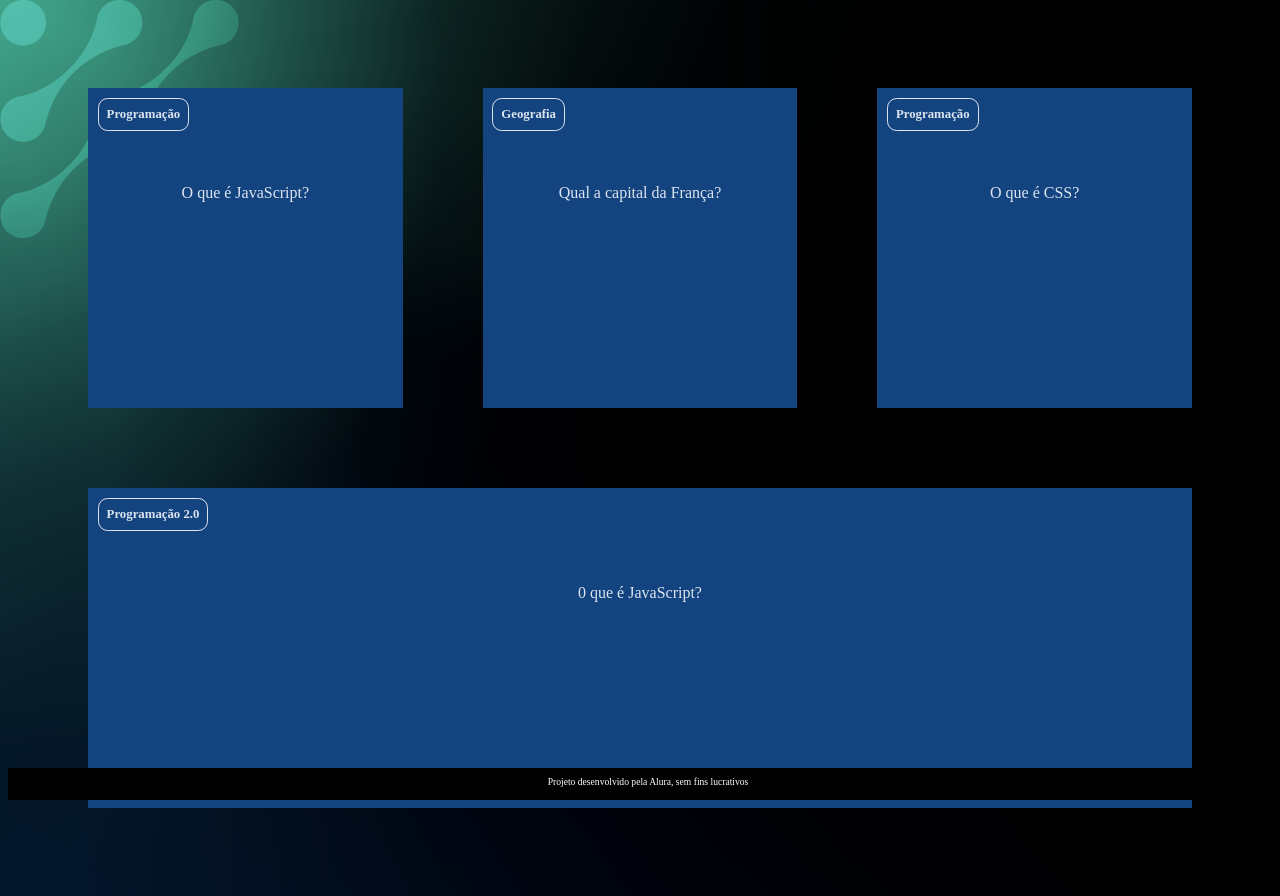
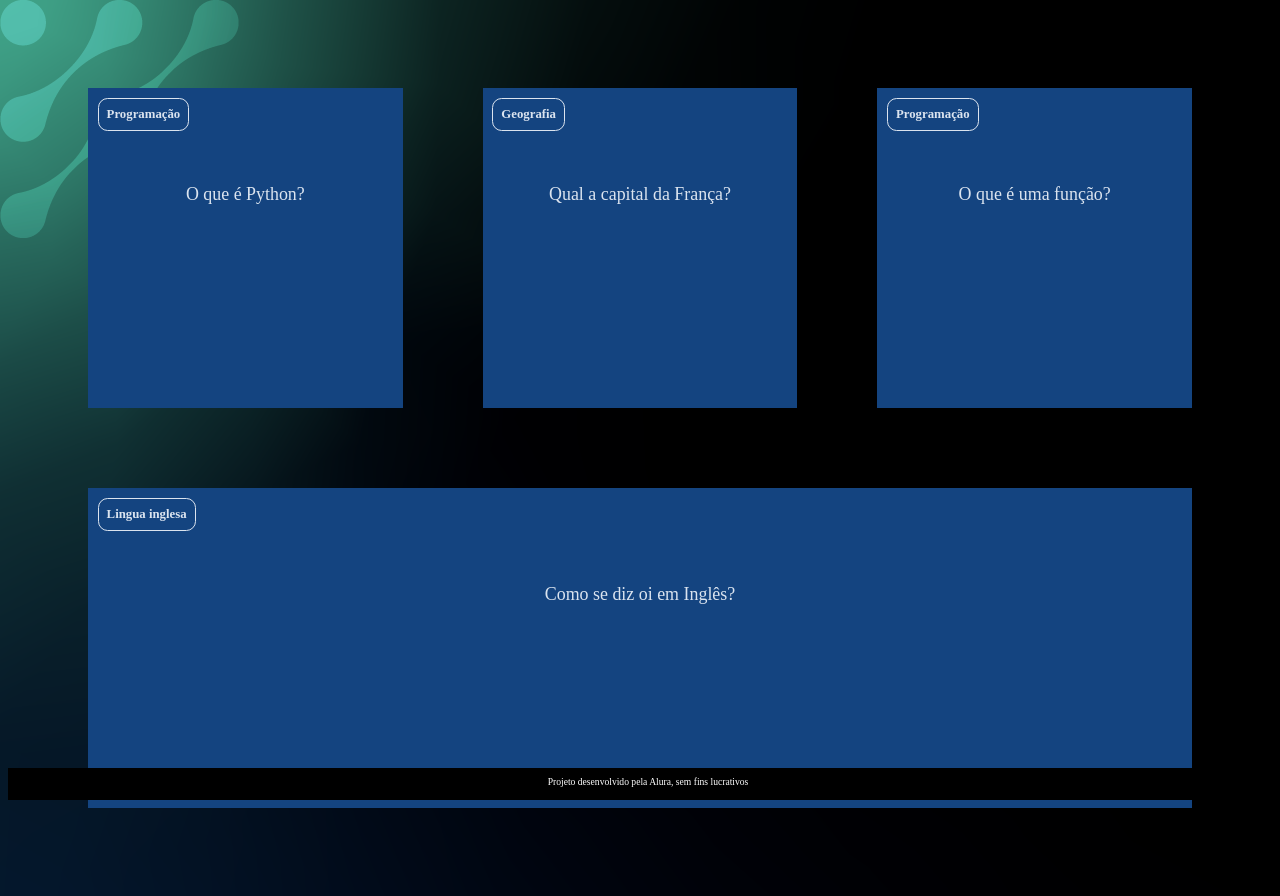
Before and after one commit to davyzera/Flashcard, a plain HTML site: page index.html in a window 1280 px wide. Drawn offline with Linux system fonts and the light colour scheme.

Commit message:
Add files via upload

```diff
--- a/app.js
+++ b/app.js
@@ -1,5 +1,28 @@
-function criaCartao (categoria, pergunta, resposta){
-    let container = document.getElementbyId('container')
+function criaCartao(categoria, pergunta, resposta) {
+    let container = document.getElementById('container')
     let cartao = document.createElement('article')
     cartao.className = 'cartao'
+
+    cartao.innerHTML = `
+    <div class="cartao__conteudo">
+    <h3>${categoria}</h3>
+    <div class="cartao__conteudo__pergunta">
+        <p>${pergunta}</p>
+    </div>
+    <div class="cartao__conteudo__resposta">
+        <p>${resposta}</p>
+    </div>
+    </div>
+    `
+    let respostaEstaVisivel = false
+
+    function viraCartao(){
+        respostaEstaVisivel = !respostaEstaVisivel
+        cartao.classList.toggle('active', respostaEstaVisivel)
+    }
+
+    cartao.addEventListener('click', viraCartao)
+
+    container.appendChild(cartao)
+
 }
--- a/assets/style.css
+++ b/assets/style.css
@@ -43,6 +43,7 @@ body{
     margin-top: 1rem;
     padding: 2rem;
     margin-top: 4rem;
+    font-size: 1.4vw;
 }
 .cartao__conteudo__pergunta p{
     color: var(--text-color);
@@ -52,7 +53,7 @@ body{
     color: var(--card-back-color);
     font-weight: 700;
 }
-.cartao:hover .cartao__conteudo{
+.cartao.active .cartao__conteudo{
     transform: rotateY(180deg);
 }
 .cartao__conteudo__pergunta,
@@ -61,9 +62,12 @@ body{
     position: absolute;
     height: 100%;
     width: 100%;
+    box-sizing: border-box;
 }
 .cartao__conteudo__resposta{
     transform: rotateY(180deg);
+    background-color: rdba(0, 244, 191, 0.2);
+    border: 4px solid var(--card-back-color);
 }
 
 
@@ -82,3 +86,20 @@ footer p{
     font-size: 0.6rem;
     margin-top: 0.5rem;
 }
+
+
+@media (max-width: 560px){
+
+    body{
+        background: url(img/bg-mobile.webp);
+    }
+    .cartao{
+        flex: 1 0 calc(100% - 1rem);
+    }
+    .cartao__conteudo h3{
+        font-size: 3vw;
+    }
+    .cartao__conteudo p{
+        font-size: 3.8vw;
+    }
+}
--- a/index.html
+++ b/index.html
@@ -9,7 +9,7 @@
 <body>
     <main>
         <section id="container">
-            <article class="cartao">
+            <!-- <article class="cartao">
                 <div class="cartao__conteudo">
                     <h3>Programação</h3>
                     <div class="cartao__conteudo__pergunta">
@@ -19,46 +19,13 @@
                         <p>O JavaScript é uma linguagem de programação</p>
                     </div>
                 </div>
-            </article>
-            <article class="cartao">
-                <div class="cartao__conteudo">
-                    <h3>Geografia</h3>
-                    <div class="cartao__conteudo__pergunta">
-                        <p>Qual a capital da França?</p>
-                    </div>
-                    <div class="cartao__conteudo__resposta">
-                        <p>A capital da França é Paris</p>
-                    </div>
-                </div>
-            </article>
-            <article class="cartao">
-                <div class="cartao__conteudo">
-                    <h3>Programação</h3>
-                    <div class="cartao__conteudo__pergunta">
-                        <p>O que é CSS?</p>
-                    </div>
-                    <div class="cartao__conteudo__resposta">
-                    <p>O CSS é uma linguagem de estilização</p>
-                    </div>
-                </div>
-            </article>
-            <article class="cartao">
-                <div class="cartao__conteudo">
-                    <h3>Programação 2.0</h3>
-                    <div class="cartao__conteudo__pergunta">
-                        <p>0 que é JavaScript?</p>
-                    </div>
-                    <div class="cartao__conteudo__resposta">
-                        <p>0 JavaScript é uma linguagem de programação</p>
-                    </div>
-                </div>
-            </article>
+            </article> -->
         </section>
     </main>
     <footer>
         <p>Projeto desenvolvido pela Alura, sem fins lucrativos</p>
     </footer>
-    <scrpit src="perguntas.js"></scrpit>
-    <scrpit src="app.js"></scrpit>
+    <script src="app.js"></script>
+    <script src="perguntas.js"></script>
 </body>
 </html>
--- a/perguntas.js
+++ b/perguntas.js
@@ -1,17 +1,20 @@
 criaCartao(
     'Programação',
-    'O que é Python',
+    'O que é Python?',
     'O Python é uma linguagem de programação'
 )
-
 criaCartao(
     'Geografia',
-    'Qual a capital da França',
+    'Qual a capital da França?',
     'A capital da França é Paris'
 )
-
 criaCartao(
     'Programação',
-    'O que é uma função',
+    'O que é uma função?',
     'Uma função é um bloco de código que executa alguma tarefa'
 )
+criaCartao(
+    'Lingua inglesa',
+    'Como se diz oi em Inglês?',
+    'Oi em ingles é HI (RAI)'
+)
```
